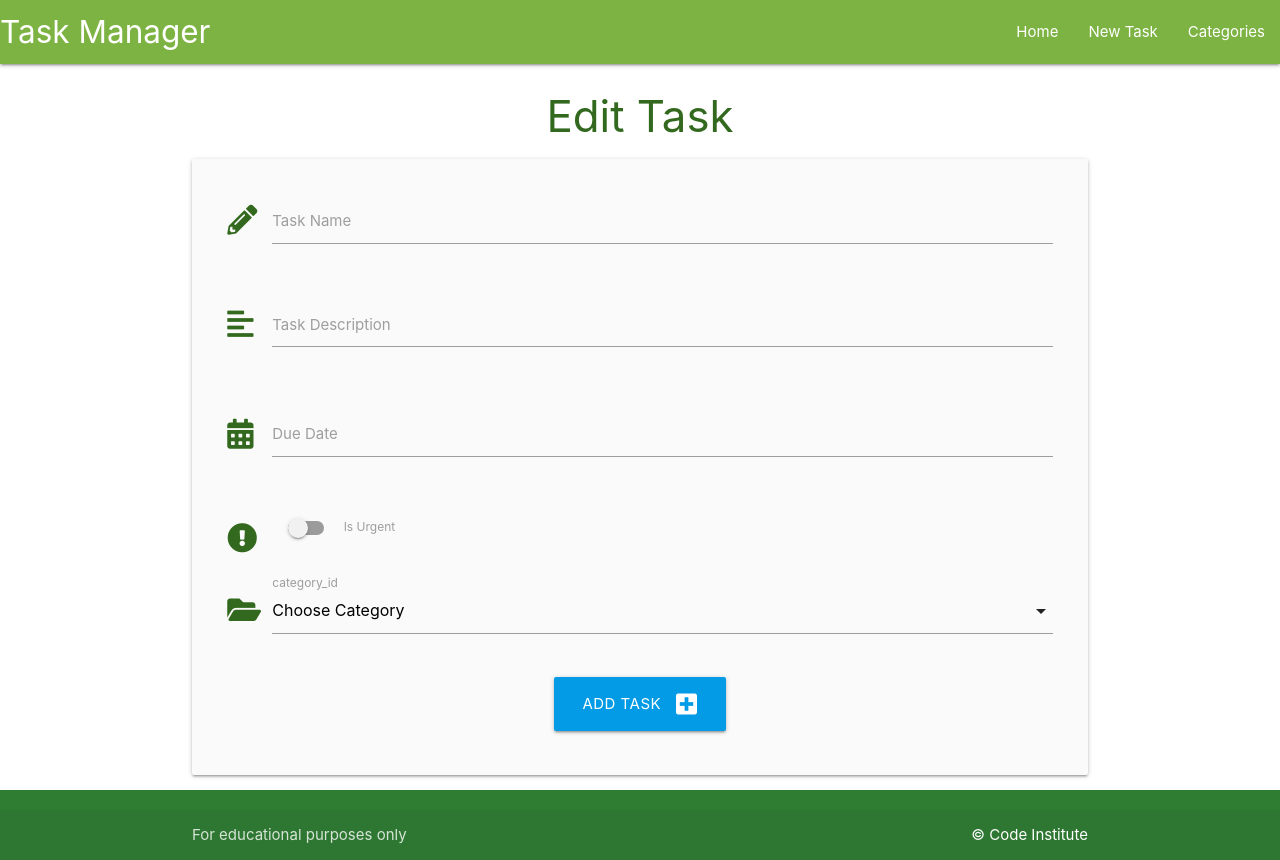
After one commit to siobhanlgorman/Task-Manager-Mini-Project, a Flask app: template taskmanager/templates/edit_task.html in a window 1280 px wide. The commit adds this page. Run offline with Flask 2, Linux system fonts and the light colour scheme; the template is opened without the code that fills it, so the values that code supplies are empty.

Commit message:
Add edit_task function and button

```diff
--- a/taskmanager/templates/base.html
+++ b/taskmanager/templates/base.html
@@ -22,9 +22,9 @@
                 <a href="{{ url_for('home') }}" class="brand-logo">Task Manager</a>
                 <a href="#" data-target="mobile-demo" class="sidenav-trigger"><i class="fas fa-bars"></i></a>
                 <ul class="right hide-on-med-and-down">
-                    <li><a href="{{ url_for('home')}}">Home</a></li>
-                    <li><a href="{{ url_for('add_task')}}">New Task</a></li>
-                    <li><a href="{{ url_for('categories')}}">Categories</a></li>
+                    <li><a href="{{ url_for('home') }}">Home</a></li>
+                    <li><a href="{{ url_for('add_task') }}">New Task</a></li>
+                    <li><a href="{{ url_for('categories') }}">Categories</a></li>
 
                 </ul>
             </div>
--- /dev/null
+++ b/taskmanager/templates/edit_task.html
@@ -0,0 +1,71 @@
+{% extends "base.html" %}
+{% block content %}
+
+<h3 class="light-green-text text-darken-4 center-align">Edit Task</h3>
+
+<div class="row card-panel grey lighten-5">
+  <form class="col s12" method="POST" action="{{ url_for('edit_task', task_id=task.id) }}">
+    <!-- task_name -->
+    <div class="row">
+      <div class="input-field col s12">
+        <i class="fas fa-pencil-alt prefix light-green-text text-darken-4"></i>
+        <input id="task_name" name="task_name" minlength="5" maxlength="50" type="text" class="validate" required>
+        <label for="task_name">Task Name</label>
+      </div>
+    </div>
+    <!-- task_description -->
+    <div class="row">
+      <div class="input-field col s12">
+        <i class="fas fa-align-left prefix light-green-text text-darken-4"></i>
+        <textarea id="task_description" name="task_description" minlength="5" maxlength="200" type="text"
+          class="materialize-textarea validate" required></textarea> </textarea>
+        <label for="task_description">Task Description</label>
+      </div>
+    </div>
+    <!-- due_date -->
+    <div class="row">
+      <div class="input-field col s12">
+        <i class="fas fa-calendar-alt prefix light-green-text text-darken-4"></i>
+        <input id="due_date" name="due_date" type="text" class="datepicker validate" required>
+        <label for="due_date">Due Date</label>
+      </div>
+    </div>
+    <!-- is_urgent -->
+    <div class="row">
+      <div class="input-field col s12">
+        <div class="switch">
+          <i class="fas fa-exclamation-circle prefix light-green-text text-darken-4"></i>
+          <label for="is_urgent">
+            <input id="is_urgent" name="is_urgent" type="checkbox">
+            <span class="lever"></span>
+            Is Urgent
+          </label>
+
+
+        </div>
+      </div>
+    </div>
+    <!-- category_id -->
+    <div class="row">
+      <div class="input-field col s12">
+        <i class="fas fa-folder-open prefix light-green-text text-darken-4"></i>
+        <select id="category_id" name="category_id" class="validate" required>
+          <option value="" disabled selected>Choose Category</option>
+          {% for category in categories %}
+          <option value="{{ category.id }}">{{ category.category_name }}</option>
+          {% endfor %}
+        </select>
+        <label for="category_id">category_id</label>
+      </div>
+    </div>
+    <!-- submit button -->
+    <div class="row">
+      <div class="col s12 center-align">
+        <button type="submit" class="btn-large light-blue darken-1">
+          Add Task <i class="fas fa-plus-square right"></i>
+        </button>
+      </div>
+    </div>
+  </form>
+</div>
+{% endblock %}
--- a/taskmanager/templates/tasks.html
+++ b/taskmanager/templates/tasks.html
@@ -25,6 +25,9 @@
         <div class="collapsible-body">
             <strong>{{ task.category }}</strong>
             <p>{{ task.task_description }}</p>
+            <p>
+                <a href="{{ url_for('edit_task', task_id=task.id) }}" class="btn green accent-4">Edit</a>
+            </p>
         </div>
     </li>
     {% endfor %}
```
Also changed, not shown: taskmanager/routes.py (+13 -0 lines).
